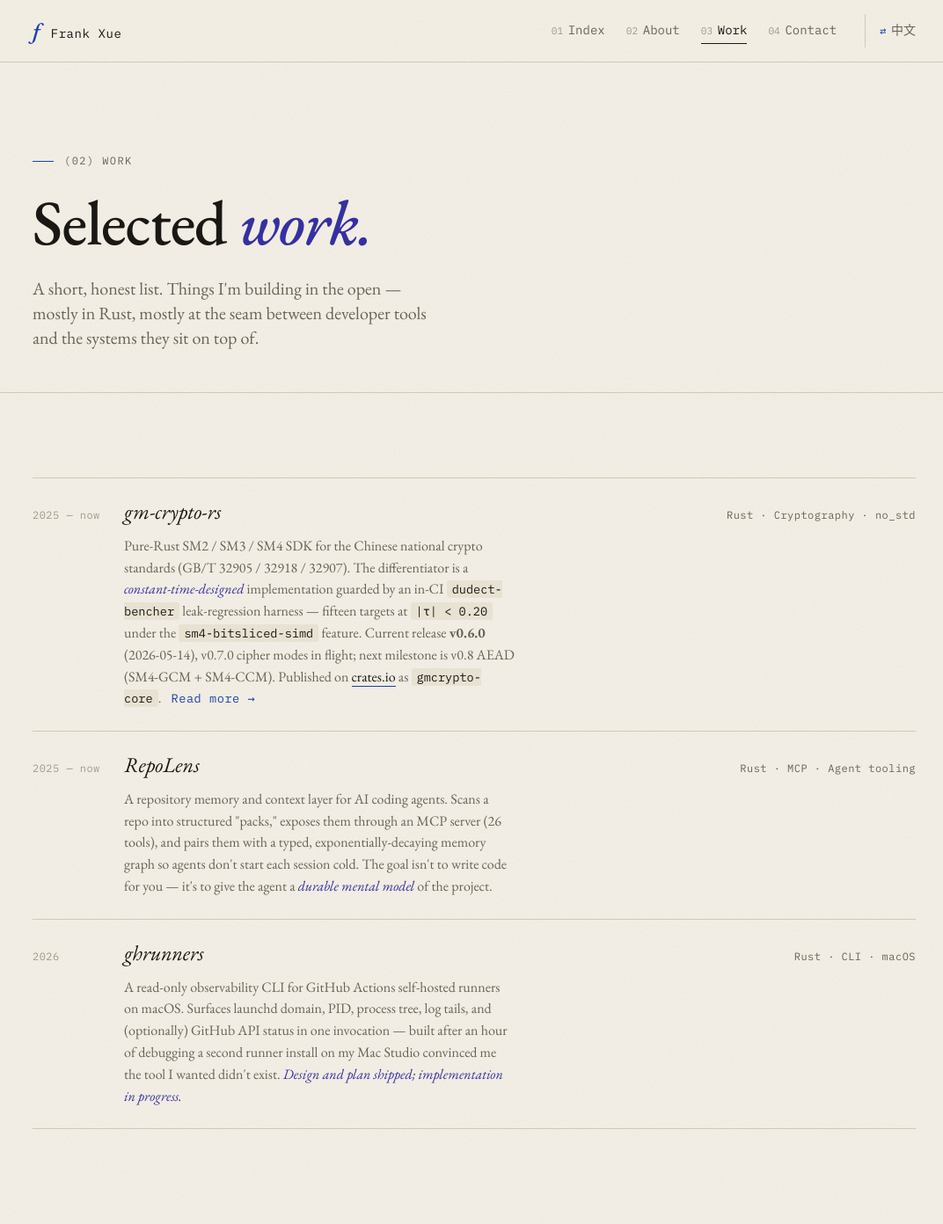
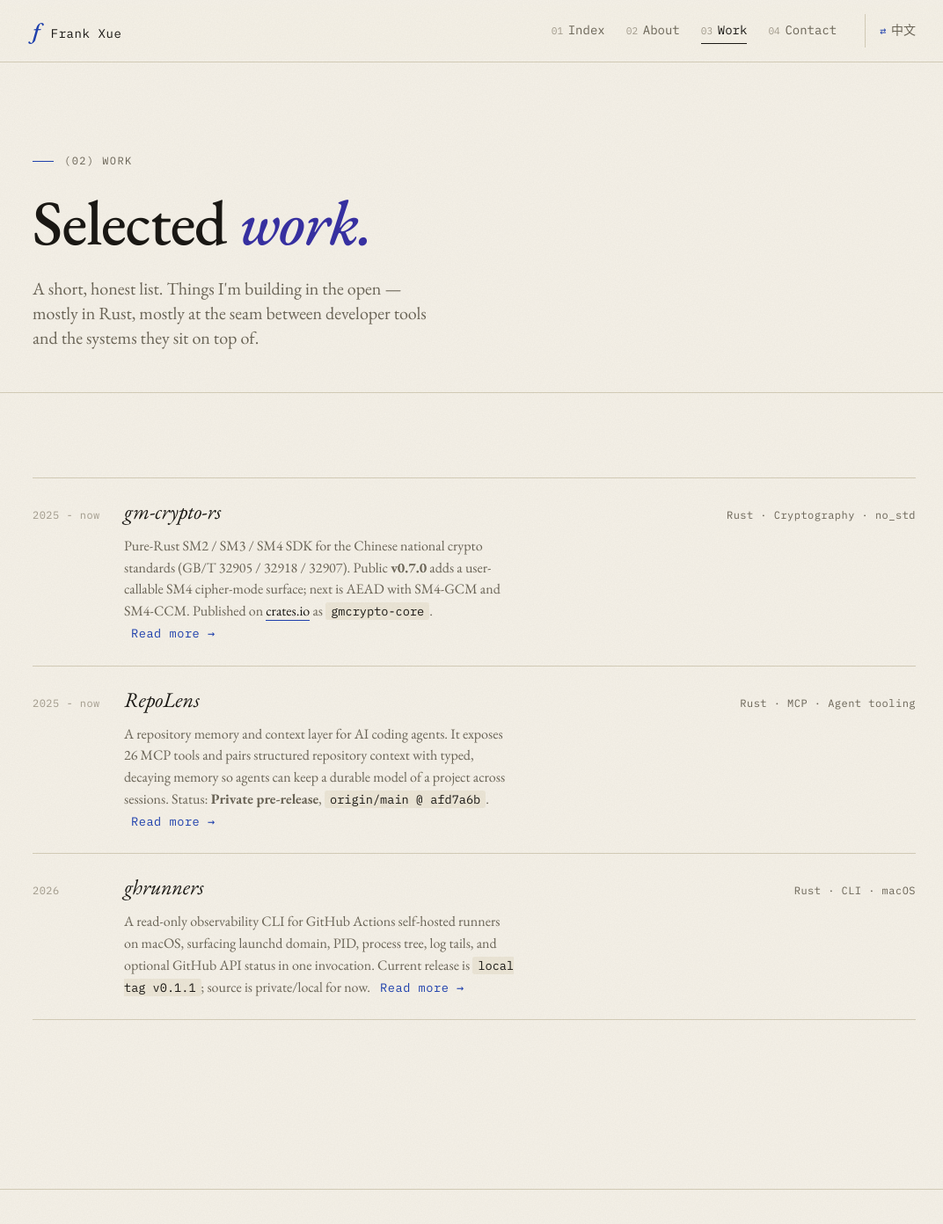
Before and after one commit to frankxue831/frankxue831.github.io, a Jekyll site: the page built from projects.html, in a window 1280 px wide and 1400 px high. Shown: the top 1392 px of the window at 88% size, without its empty margins (101-1173 px from the left). Built offline with Jekyll 4.4.1, drawn with Linux system fonts in a browser that asks for light colours.

```diff
--- a/projects.html
+++ b/projects.html
@@ -22,65 +22,43 @@
 
 <section class="section wrap">
     <ul class="work-list">
+        {% for project in site.data.projects %}
         <li class="work-list__item">
             <a class="work-list__row"
-               href="{{ '/projects/gm-crypto-rs/' | relative_url }}">
-                <span class="work-list__year">2025 — now</span>
-                <span class="work-list__title"><em>gm-crypto-rs</em></span>
-                <span class="work-list__tags">Rust · Cryptography · no_std</span>
+               href="{{ project.detail_url | relative_url }}">
+                <span class="work-list__year">{{ project.years.en }}</span>
+                <span class="work-list__title"><em>{{ project.title }}</em></span>
+                <span class="work-list__tags">{{ project.tags.en | join: ' · ' }}</span>
             </a>
             <p class="work-list__note">
+                {% case project.slug %}
+                {% when 'gm-crypto-rs' %}
                 Pure-Rust SM2&nbsp;/&nbsp;SM3&nbsp;/&nbsp;SM4 SDK for the
                 Chinese national crypto standards (GB/T 32905&nbsp;/ 32918&nbsp;/ 32907).
-                The differentiator is a <em>constant-time-designed</em> implementation
-                guarded by an in-CI <code>dudect-bencher</code> leak-regression harness —
-                fifteen targets at <code>|τ|&nbsp;&lt;&nbsp;0.20</code> under the
-                <code>sm4-bitsliced-simd</code> feature.
-                Current release <strong>v0.6.0</strong> (2026-05-14), v0.7.0 cipher
-                modes in flight; next milestone is v0.8 AEAD (SM4-GCM + SM4-CCM).
+                Public <strong>{{ project.release }}</strong> adds a user-callable
+                SM4 cipher-mode surface; next is AEAD with SM4-GCM and SM4-CCM.
                 Published on
                 <a href="https://crates.io/crates/gmcrypto-core" rel="noopener noreferrer">crates.io</a>
                 as <code>gmcrypto-core</code>.
-                <a href="{{ '/projects/gm-crypto-rs/' | relative_url }}" class="work-list__more">Read more →</a>
+                <a href="{{ project.detail_url | relative_url }}" class="work-list__more">Read more →</a>
+                {% when 'repolens-rs' %}
+                A repository memory and context layer for AI coding agents.
+                It exposes 26 MCP tools and pairs structured repository context
+                with typed, decaying memory so agents can keep a durable model
+                of a project across sessions. Status:
+                <strong>{{ project.status_label.en }}</strong>,
+                <code>{{ project.release }}</code>.
+                <a href="{{ project.detail_url | relative_url }}" class="work-list__more">Read more →</a>
+                {% when 'ghrunners' %}
+                A read-only observability CLI for GitHub Actions self-hosted
+                runners on macOS, surfacing launchd domain, PID, process tree,
+                log tails, and optional GitHub API status in one invocation.
+                Current release is <code>{{ project.release }}</code>; source is
+                private/local for now.
+                <a href="{{ project.detail_url | relative_url }}" class="work-list__more">Read more →</a>
+                {% endcase %}
             </p>
         </li>
-
-        <li class="work-list__item">
-            <a class="work-list__row"
-               href="https://github.com/frankxue831/repolens-rs"
-               rel="noopener noreferrer">
-                <span class="work-list__year">2025 — now</span>
-                <span class="work-list__title"><em>RepoLens</em></span>
-                <span class="work-list__tags">Rust · MCP · Agent tooling</span>
-            </a>
-            <p class="work-list__note">
-                A repository memory and context layer for AI coding agents.
-                Scans a repo into structured "packs," exposes them through
-                an MCP server (26 tools), and pairs them with a typed,
-                exponentially-decaying memory graph so agents don't start
-                each session cold. The goal isn't to write code for you —
-                it's to give the agent a <em>durable mental model</em> of the
-                project.
-            </p>
-        </li>
-
-        <li class="work-list__item">
-            <a class="work-list__row"
-               href="https://github.com/frankxue831/ghrunners"
-               rel="noopener noreferrer">
-                <span class="work-list__year">2026</span>
-                <span class="work-list__title"><em>ghrunners</em></span>
-                <span class="work-list__tags">Rust · CLI · macOS</span>
-            </a>
-            <p class="work-list__note">
-                A read-only observability CLI for GitHub Actions self-hosted
-                runners on macOS. Surfaces launchd domain, PID, process tree,
-                log tails, and (optionally) GitHub API status in one
-                invocation — built after an hour of debugging a second
-                runner install on my Mac Studio convinced me the tool I
-                wanted didn't exist. <em>Design and plan shipped; implementation
-                in progress.</em>
-            </p>
-        </li>
+        {% endfor %}
     </ul>
 </section>
```
Also changed, not shown: zh/projects.html (+26 -49 lines).
